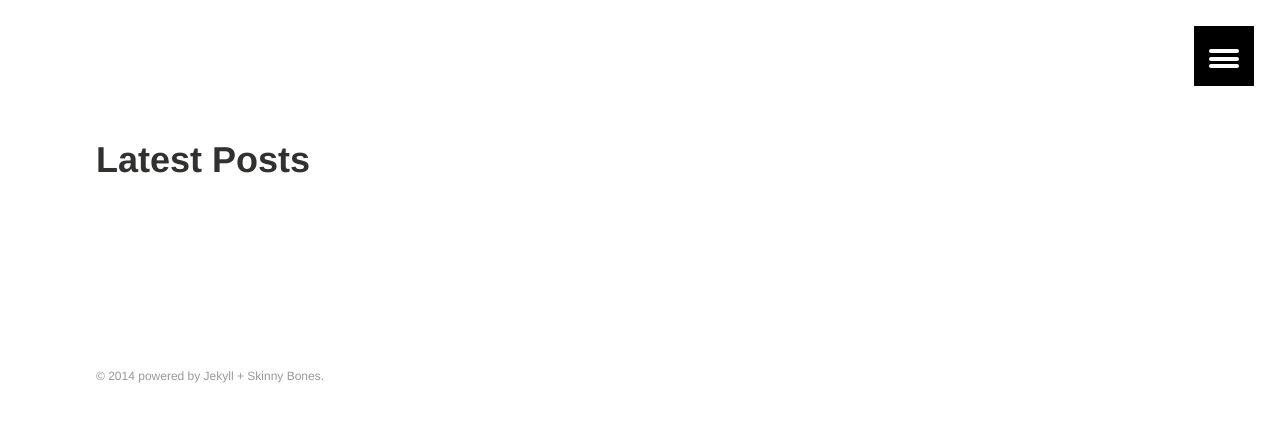
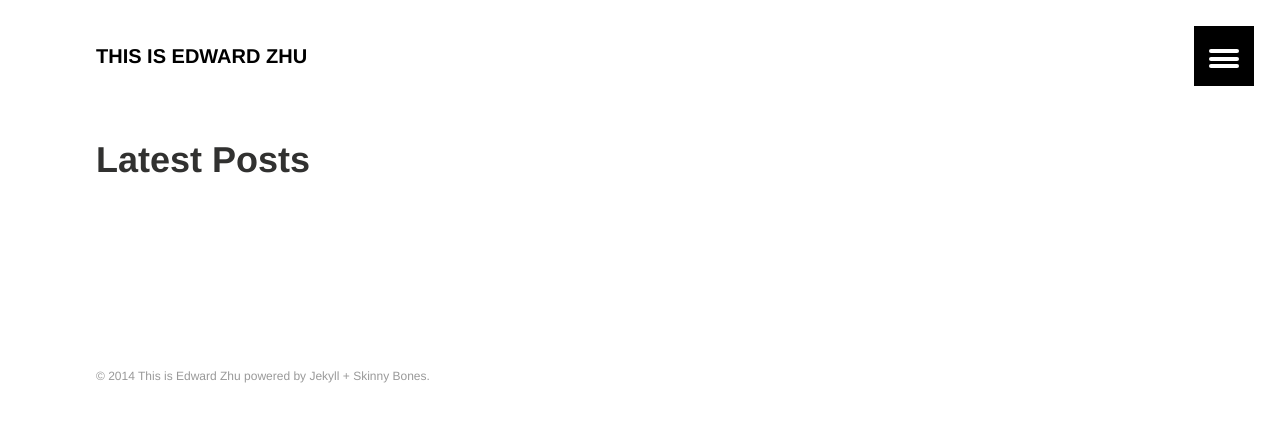
Before and after one commit to zhued/zhued.github.io, a Jekyll site: the page built from index.md, in a window 1280 px wide. Shown: the top 422 px of the page. Built offline with Jekyll 4.4.1, drawn with Linux system fonts in a browser that asks for light colours.

Commit message:
added my info

```diff
--- a/_config.yml
+++ b/_config.yml
@@ -1,6 +1,6 @@
 # Site wide configuration
 
-title:
+title: "This is Edward Zhu"
 description:
 logo: # 120x120 px default image used for Twitter summary card
 teaser: # 400x250 px default teaser image used in image archive grid
@@ -21,8 +21,8 @@ gems:
 
 # Site owner
 owner:
-  name:
-  email:
+  name: "Edward Zhu"
+  email: "edward.r.zhu@gmail.com"
   twitter:
   google:
     ad-client:
```
Also changed, not shown: 3 other files.
